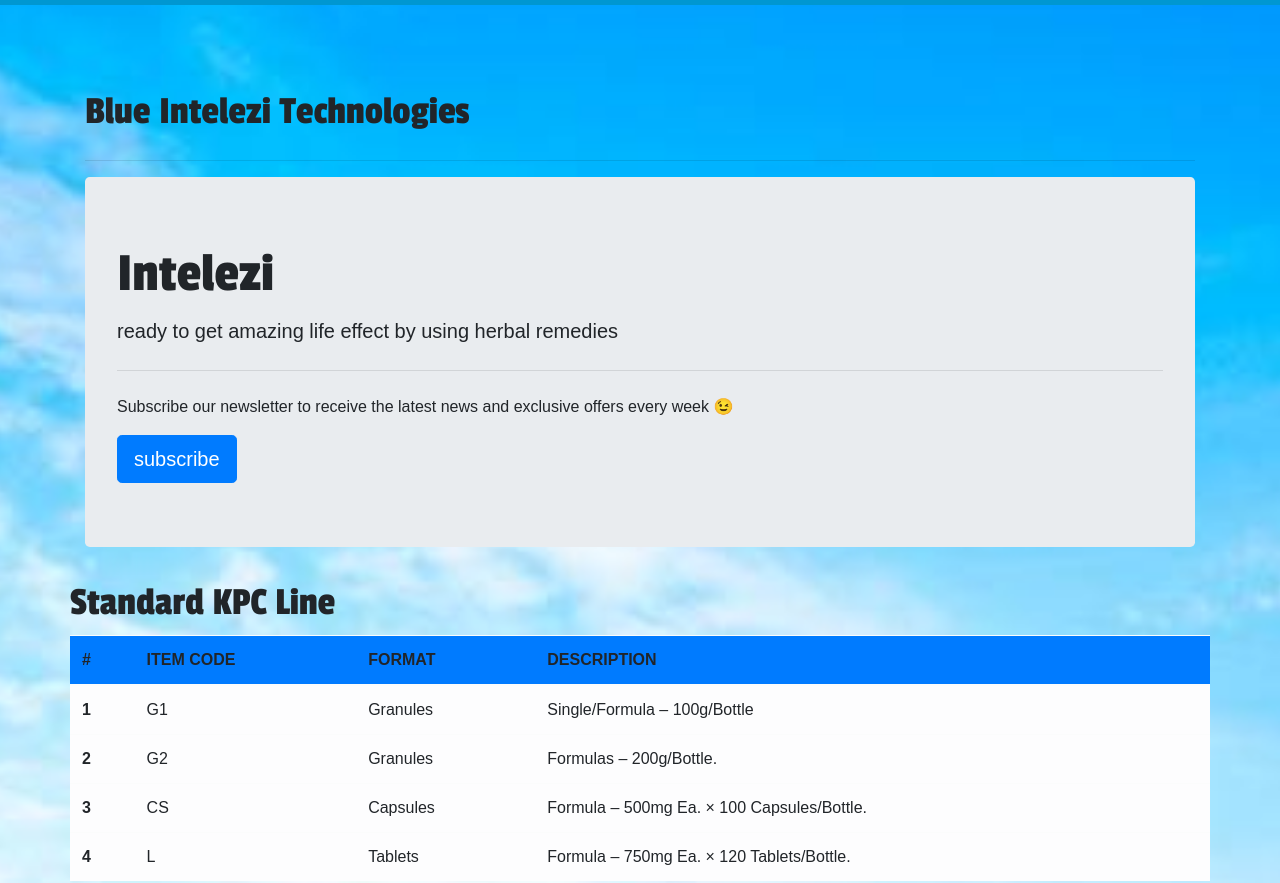
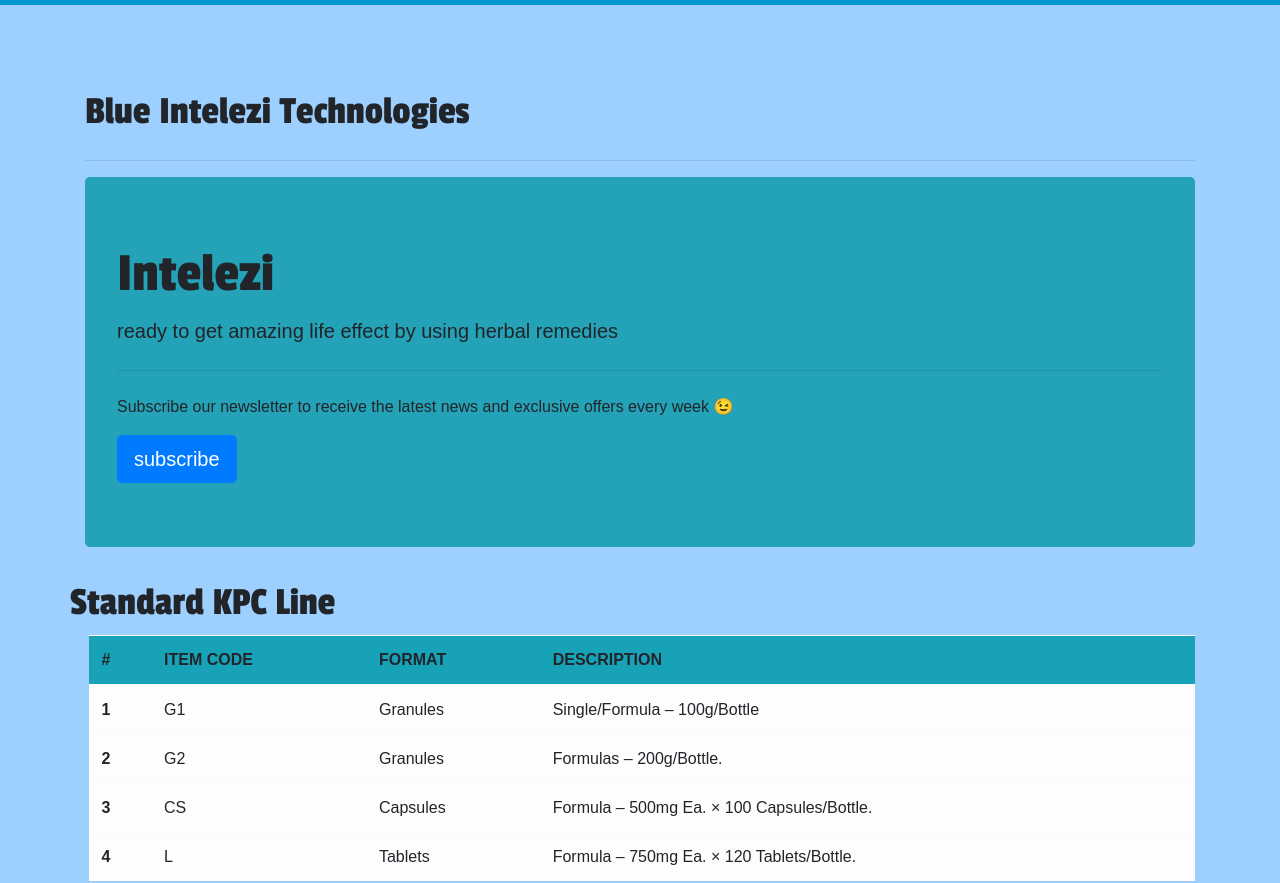
Before and after one commit to Nayerian/SMCSpring19-WD3, a plain HTML site: page Assignment 6/pages/Services.html in a window 1280 px wide. Shown: the part 73-956 px from the top of the page. Drawn offline with nearby package versions, Linux system fonts and the light colour scheme.

Commit message:
no bg-img

```diff
--- a/Assignment 6/main.css
+++ b/Assignment 6/main.css
@@ -7,9 +7,9 @@
     max-height: 500px;
 }
 body{
-  background-image: url("img/bk.jpg"); /* The image used */
+ /* background-image: url("img/bk.jpg");  The image used */
   /*put every thing in container,row, column*/
-  background-color: white;
+  background-color: rgb(157, 207, 255);
   background-position: center; /* Center the image */
   background-repeat: no-repeat; /* Do not repeat the image */
   background-size: cover; /* Resize the background image to cover the entire container or I can use contain*/
@@ -112,3 +112,12 @@ h1{
      height : 60vh;
 
   }
+
+
+  .table{
+    width: 97%;
+    margin-left: 1.7%;
+  }
+  .jumbotron{
+    background-color: #24a2b7;
+  }
--- a/Assignment 6/pages/Services.html
+++ b/Assignment 6/pages/Services.html
@@ -110,7 +110,7 @@
                     <!--Striped table-->
                   <table class="table table-light">
 
-                    <thead class="bg-primary" >
+                    <thead class="bg-info" >
                       <tr>
                         <th scope="col">#</th>
                         <th scope="col">ITEM CODE</th>
```
Also changed, not shown: 2 other files.
